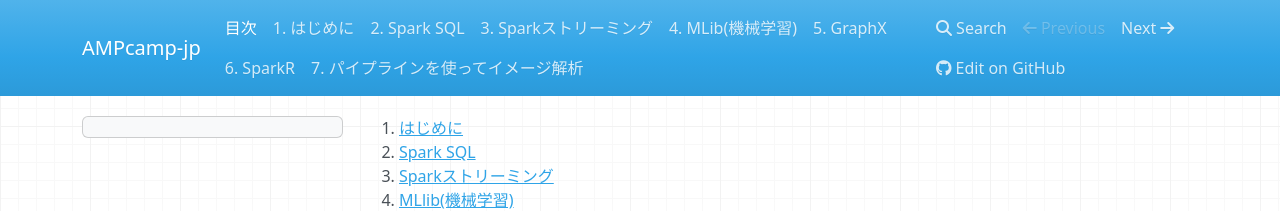
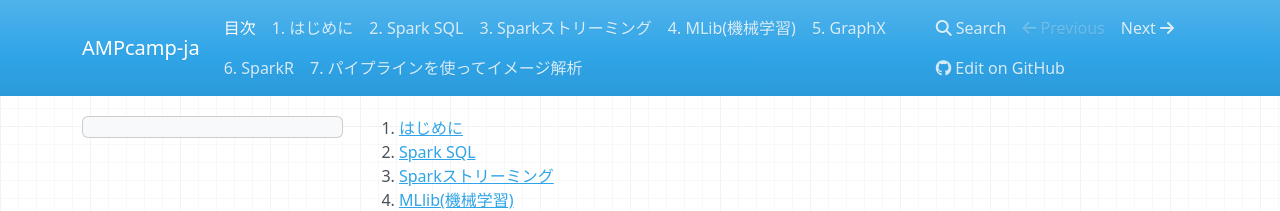
Before and after one commit to m-kiuchi/AMPcamp-ja, an MkDocs documentation site: the page built from docs/index.md, in a window 1280 px wide. Shown: the top 211 px of the page. Built offline with MkDocs 1.6.1, drawn with Linux system fonts in a browser that asks for light colours; nearby versions of some CDN libraries; old or Windows-style settings are respelled for this version of MkDocs.

```diff
--- a/mkdocs.yml
+++ b/mkdocs.yml
@@ -1,4 +1,4 @@
-site_name: AMPcamp-jp
+site_name: AMPcamp-ja
 
 repo_url: http://github.com/m-kiuchi/AMPcamp-jp
 
```
